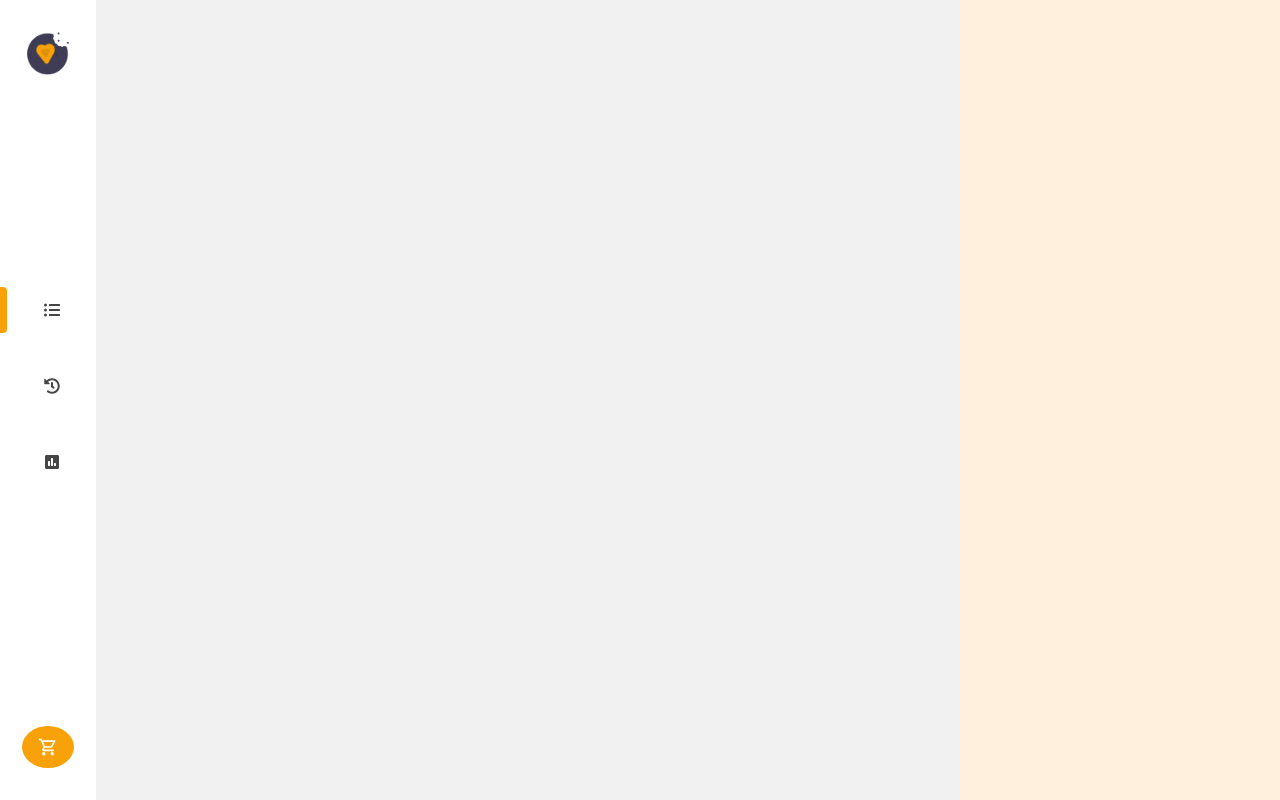
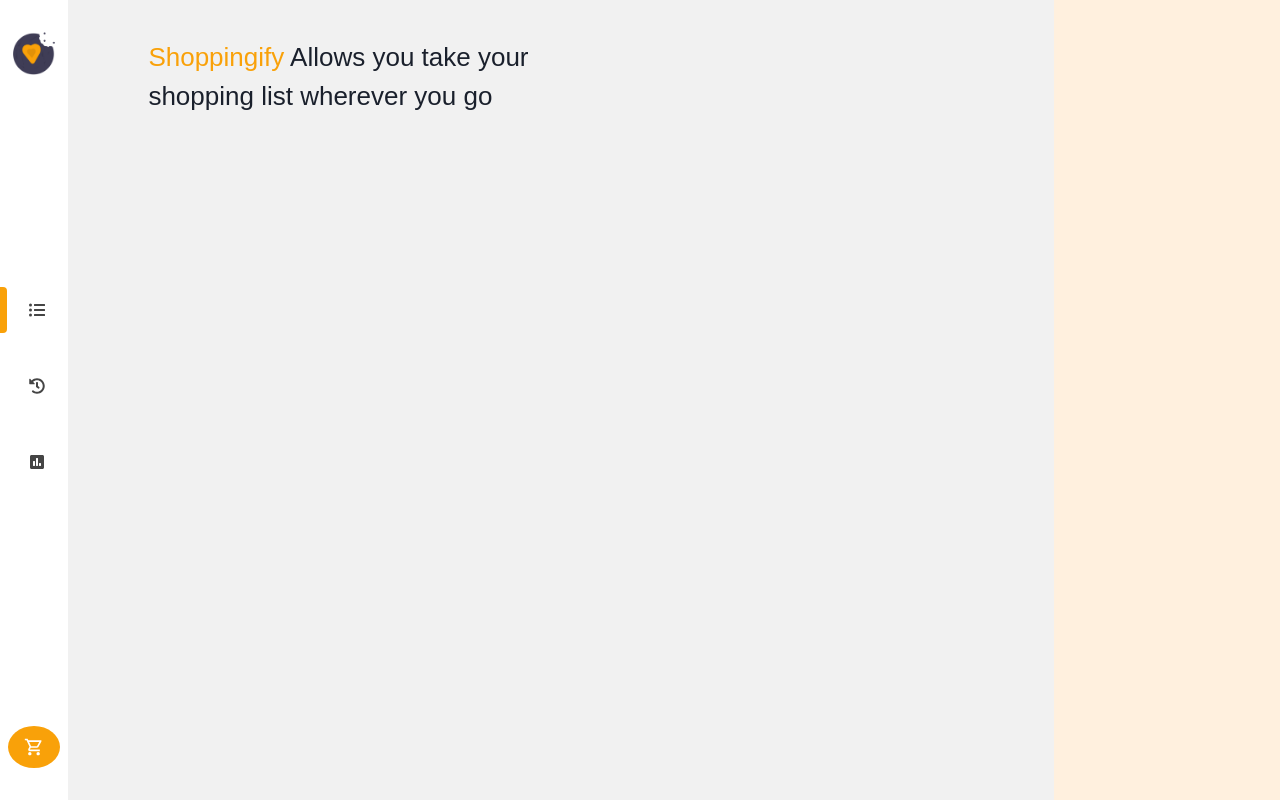
Before and after one commit to joao-pedrozo/shoppingify-client, a Next.js app: page / in a window 1280 px wide. Built offline with nearby package versions, Linux system fonts and the light colour scheme.

Commit message:
build: title on main-screen and correct font for entire project

```diff
--- /dev/null
+++ b/src/components/MainContent/index.tsx
@@ -0,0 +1,16 @@
+import { Flex, Text } from '@chakra-ui/react';
+
+export const MainContent = () => (
+  <Flex
+    bg="#f1f1f1"
+    w="full"
+    marginLeft="80.5px"
+    marginTop="37.5px"
+    alignItems="start"
+  >
+    <Text width="450px" fontSize="26px">
+      <span style={{ color: '#F9A109' }}>Shoppingify</span> Allows you take your
+      shopping list wherever you go
+    </Text>
+  </Flex>
+);
--- a/src/components/MainScreen/index.tsx
+++ b/src/components/MainScreen/index.tsx
@@ -1,10 +1,12 @@
 import { Flex } from '@chakra-ui/react';
+import { MainContent } from '../MainContent';
 import { SideBar } from '@/components/SideBar';
 import { SideDrawer } from '@/components/SideDrawer';
 
 export const MainScreen = () => (
   <Flex bg="#f1f1f1" w="full" justifyContent="space-between">
     <SideBar />
+    <MainContent />
     <SideDrawer />
   </Flex>
 );
--- a/src/pages/_app.tsx
+++ b/src/pages/_app.tsx
@@ -1,9 +1,15 @@
 import type { AppProps } from 'next/app';
-import { ChakraProvider } from '@chakra-ui/react';
+import { ChakraProvider, extendTheme } from '@chakra-ui/react';
+
+const theme = extendTheme({
+  fonts: {
+    body: `'Quicksand', sans-serif`,
+  },
+});
 
 export default function App({ Component, pageProps }: AppProps) {
   return (
-    <ChakraProvider>
+    <ChakraProvider theme={theme}>
       <Component {...pageProps} />
 
       {/* We need to do this to make sure that the page have at least 100% height */}
```
